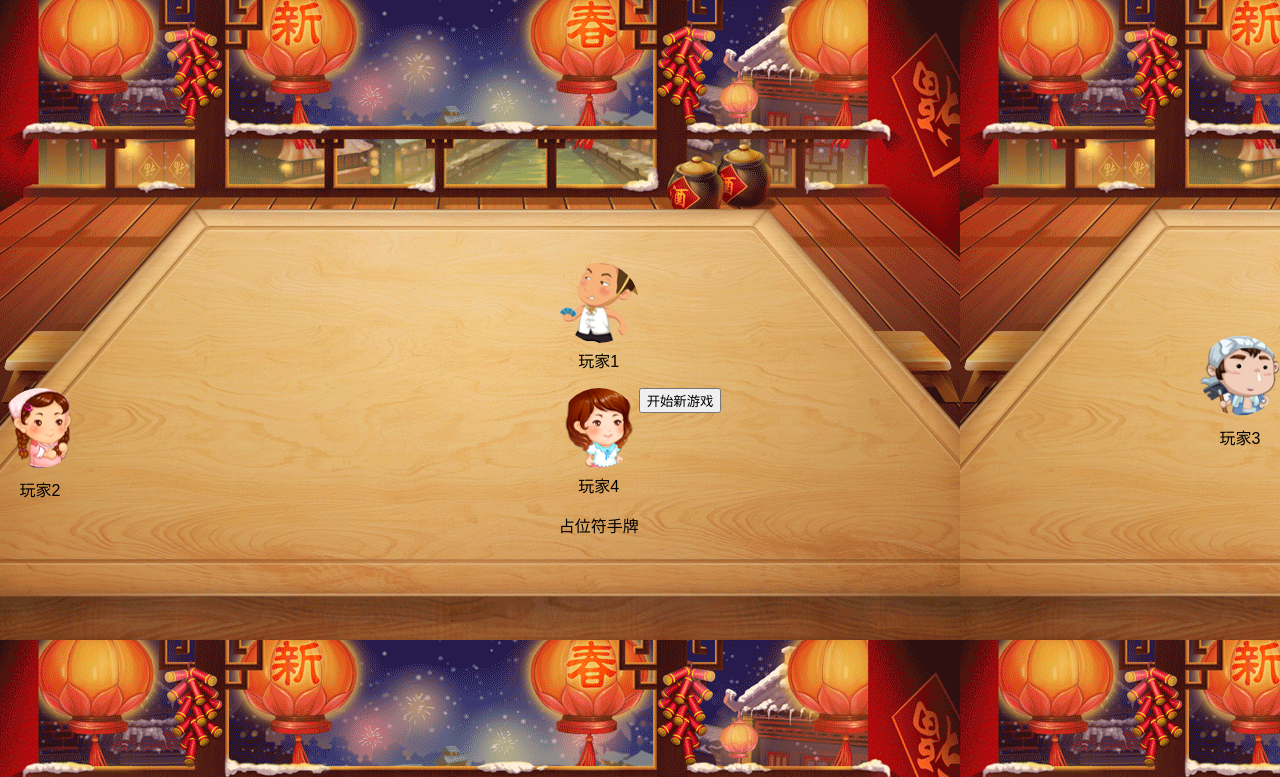
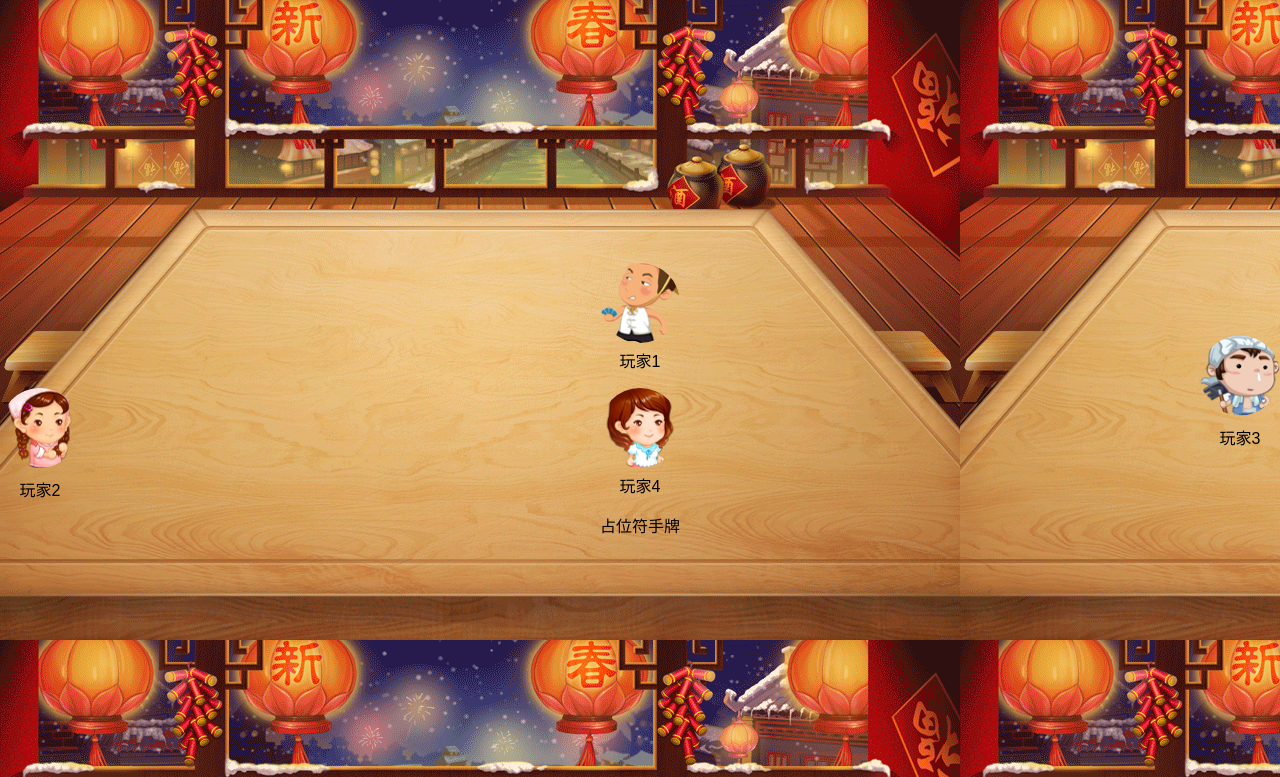
Before and after one commit to wen952888/aa33, a Flask app: page / in a window 1280 px wide. Shown: the top 777 px of the page. Run offline with Flask 3, Linux system fonts and the light colour scheme.

Commit message:
Update index.html

```diff
--- a/templates/index.html
+++ b/templates/index.html
@@ -6,6 +6,7 @@
 </head>
 <body>
     <div id="game-container">
+        <div id="game-board">
             <div id="top-player">
                 <img id="player-avatar" src="{{ players_info[0].avatar }}" alt="玩家头像">
                 <p id="player-name">{{ players_info[0].name }}</p>
@@ -21,14 +22,11 @@
             <div id="bottom-player">
                 <img id="player-avatar" src="{{ players_info[3].avatar }}" alt="玩家头像">
                 <p id="player-name">{{ players_info[3].name }}</p>
-
-
-
-
                 <div id="player-hand">占位符手牌</div>
             </div>
         </div>
-    <button id="new-game">开始新游戏</button>
+    </div>
+
 
     <script>
         let currentGameId = null;
```
Lines whose indentation alone changed are shown as unchanged.
